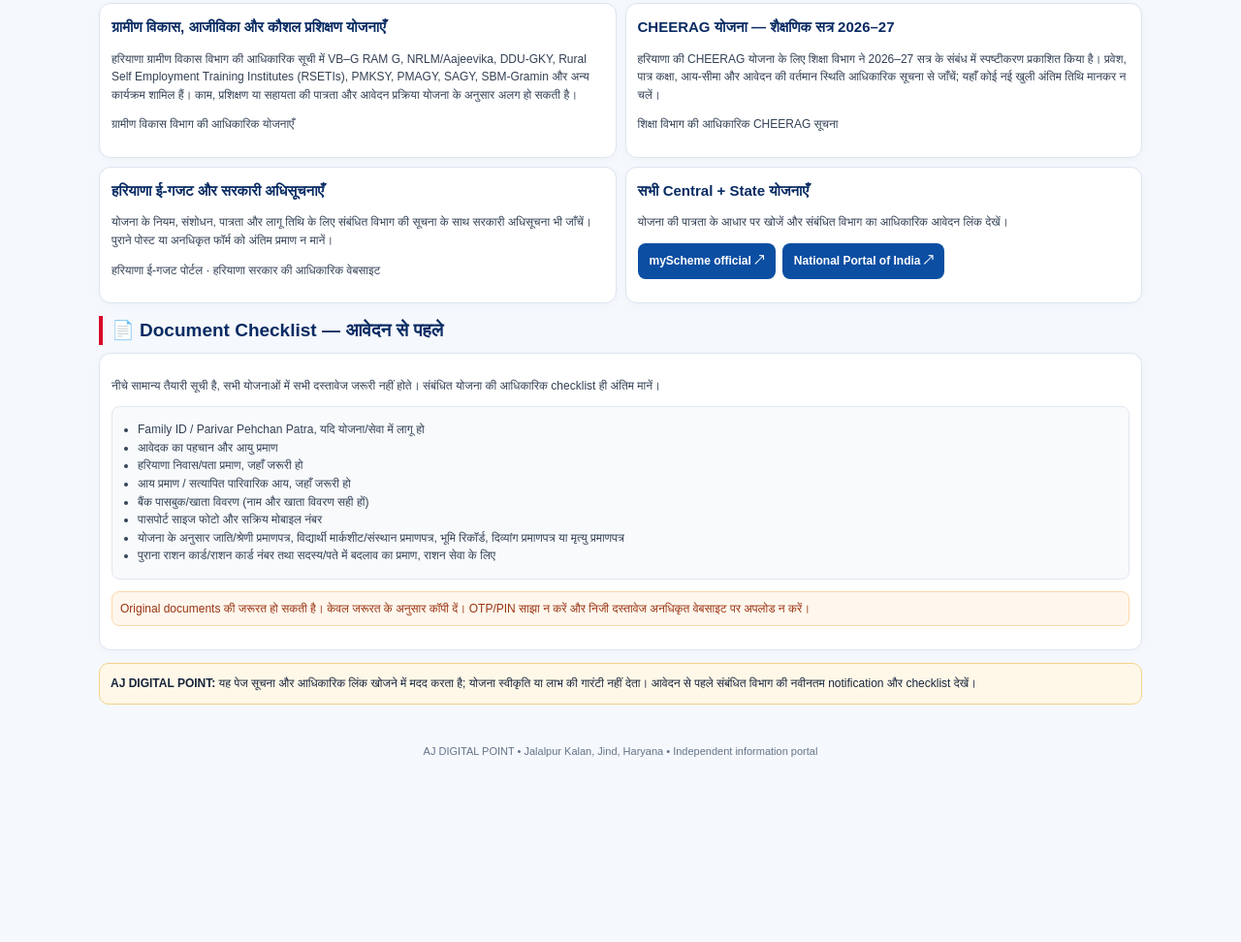
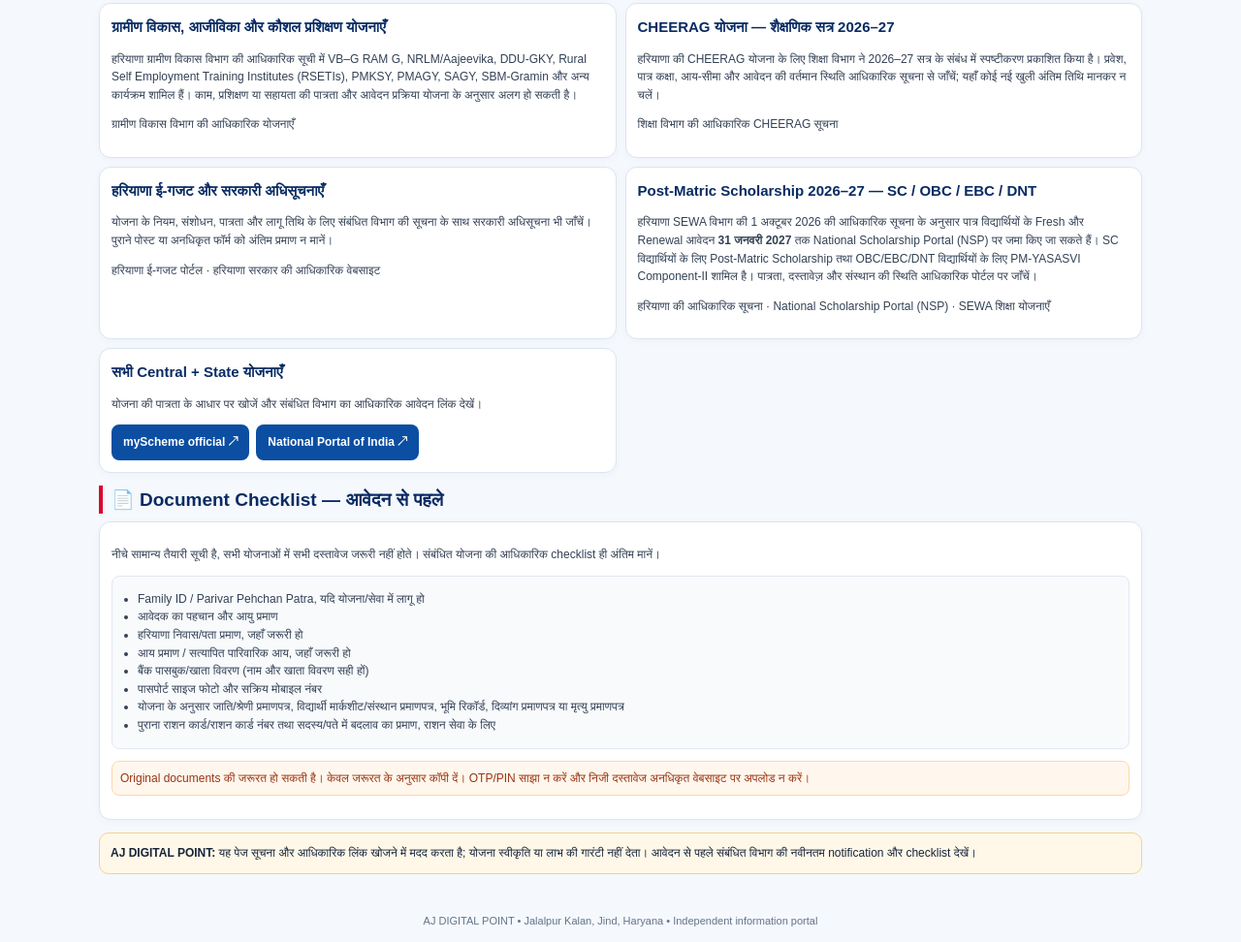
Before and after one commit to amitjaglan251/aj-digital-point, a plain HTML site: page haryana-schemes.html in a window 1280 px wide. Shown: the part 5905-6877 px from the top of the page at 97% size. Before the commit the page ends 6707 px from the top, so only its background shows below. Drawn offline with Linux system fonts and the light colour scheme.

Commit message:
Add current 2026-27 Haryana post-matric scholarship notice

```diff
--- a/haryana-schemes.html
+++ b/haryana-schemes.html
@@ -108,6 +108,13 @@
 <p><a href="https://egazette.haryana.gov.in/" target="_blank" rel="noopener noreferrer">हरियाणा ई-गजट पोर्टल</a> · <a href="https://www.haryana.gov.in/" target="_blank" rel="noopener noreferrer">हरियाणा सरकार की आधिकारिक वेबसाइट</a></p>
 </article>
 
+
+<article class="hs-card" data-search="Post-Matric Scholarship Schemes 2026-27 SC OBC EBC DNT NSP scholarship 31 January 2027">
+<h3>Post-Matric Scholarship 2026–27 — SC / OBC / EBC / DNT</h3>
+<p>हरियाणा SEWA विभाग की 1 अक्टूबर 2026 की आधिकारिक सूचना के अनुसार पात्र विद्यार्थियों के Fresh और Renewal आवेदन <strong>31 जनवरी 2027</strong> तक National Scholarship Portal (NSP) पर जमा किए जा सकते हैं। SC विद्यार्थियों के लिए Post-Matric Scholarship तथा OBC/EBC/DNT विद्यार्थियों के लिए PM-YASASVI Component-II शामिल है। पात्रता, दस्तावेज़ और संस्थान की स्थिति आधिकारिक पोर्टल पर जाँचें।</p>
+<p><a href="https://prms.prharyana.gov.in/press-release/8033" target="_blank" rel="noopener noreferrer">हरियाणा की आधिकारिक सूचना</a> · <a href="https://scholarships.gov.in/" target="_blank" rel="noopener noreferrer">National Scholarship Portal (NSP)</a> · <a href="https://sewa.haryana.gov.in/educational-schemes/" target="_blank" rel="noopener noreferrer">SEWA शिक्षा योजनाएँ</a></p>
+</article>
+
 <article class="hs-card" data-search="all central state schemes mys scheme eligibility"><h3>सभी Central + State योजनाएँ</h3><p>योजना की पात्रता के आधार पर खोजें और संबंधित विभाग का आधिकारिक आवेदन लिंक देखें।</p><div class="linklist"><a class="official" target="_blank" rel="noopener" href="https://www.myscheme.gov.in/">myScheme official ↗</a><a class="official" target="_blank" rel="noopener" href="https://www.india.gov.in/">National Portal of India ↗</a></div></article>
 </div></section>
 <section class="hs-section" id="docs"><h2>📄 Document Checklist — आवेदन से पहले</h2><div class="hs-card"><p>नीचे सामान्य तैयारी सूची है, सभी योजनाओं में सभी दस्तावेज जरूरी नहीं होते। संबंधित योजना की आधिकारिक checklist ही अंतिम मानें।</p><div class="docbox"><ul><li>Family ID / Parivar Pehchan Patra, यदि योजना/सेवा में लागू हो</li><li>आवेदक का पहचान और आयु प्रमाण</li><li>हरियाणा निवास/पता प्रमाण, जहाँ जरूरी हो</li><li>आय प्रमाण / सत्यापित पारिवारिक आय, जहाँ जरूरी हो</li><li>बैंक पासबुक/खाता विवरण (नाम और खाता विवरण सही हों)</li><li>पासपोर्ट साइज फोटो और सक्रिय मोबाइल नंबर</li><li>योजना के अनुसार जाति/श्रेणी प्रमाणपत्र, विद्यार्थी मार्कशीट/संस्थान प्रमाणपत्र, भूमि रिकॉर्ड, दिव्यांग प्रमाणपत्र या मृत्यु प्रमाणपत्र</li><li>पुराना राशन कार्ड/राशन कार्ड नंबर तथा सदस्य/पते में बदलाव का प्रमाण, राशन सेवा के लिए</li></ul></div><p class="warning">Original documents की जरूरत हो सकती है। केवल जरूरत के अनुसार कॉपी दें। OTP/PIN साझा न करें और निजी दस्तावेज अनधिकृत वेबसाइट पर अपलोड न करें।</p></div></section>
```
